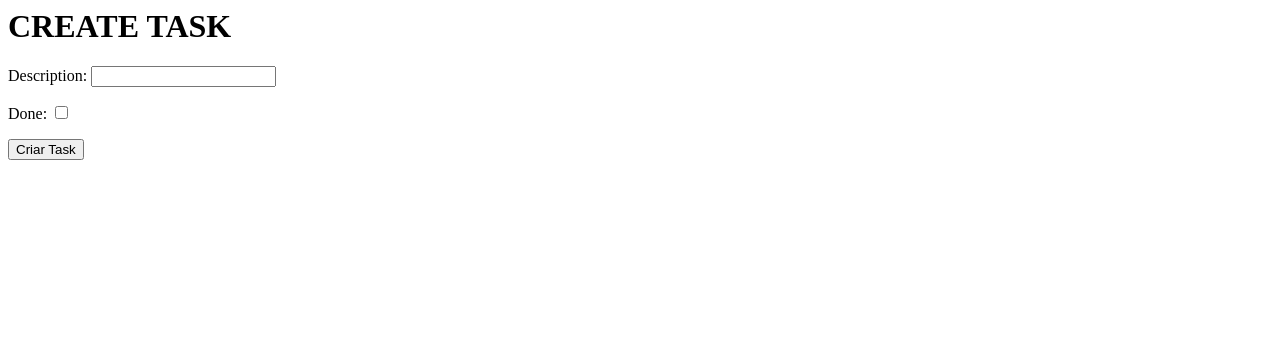
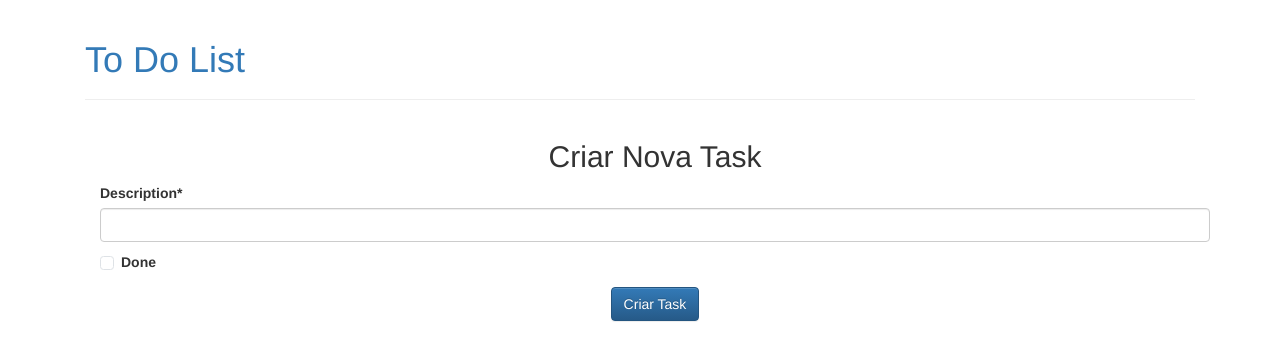
Before and after one commit to micaellagouveia/TODO-V360, a Django app: page /1/tasks/create/ in a window 1280 px wide. Shown: the top 361 px of the page. Run offline with Django 3.2, Linux system fonts and the light colour scheme; some libraries are stand-ins or nearby versions.

Commit message:
#5 - Add create and update tasks front, fix action done function

```diff
--- a/todo_list/templates/todo_task/create.html
+++ b/todo_list/templates/todo_task/create.html
@@ -1,9 +1,20 @@
-<h1>CREATE TASK</h1>
+{% extends 'todo_list/base.html' %}
 
-<form method="post">
-    {% csrf_token %}
-    {{ form.as_p }}
+{% load crispy_forms_tags %}
 
-    <button type="submit">Criar Task</button>
+{% block content %}
+<div class="container">
+    <h2 class="text-center">Criar Nova Task</h2>
 
-</form>
+    <form method="post">
+        {% csrf_token %}
+
+        {{ form | crispy }}
+
+        <div class="col-md-12 text-center">
+            <button type="submit" class="btn btn-primary">Criar Task</button>
+        </div>
+    </form>
+</div>
+
+{% endblock %}
--- a/todo_list/views/todo_task_views.py
+++ b/todo_list/views/todo_task_views.py
@@ -46,4 +46,6 @@ def task_done_action(request, list_pk, task_pk):
     task.done = True
     task.save()
 
-    return redirect(reverse('todo_list:detail', args=(list_pk)))
+    return redirect(
+        reverse('todo_list:detail', args=(list_pk,))
+    )
```
Also changed, not shown: todo_list/templates/todo_task/update.html (+15 -7 lines).
